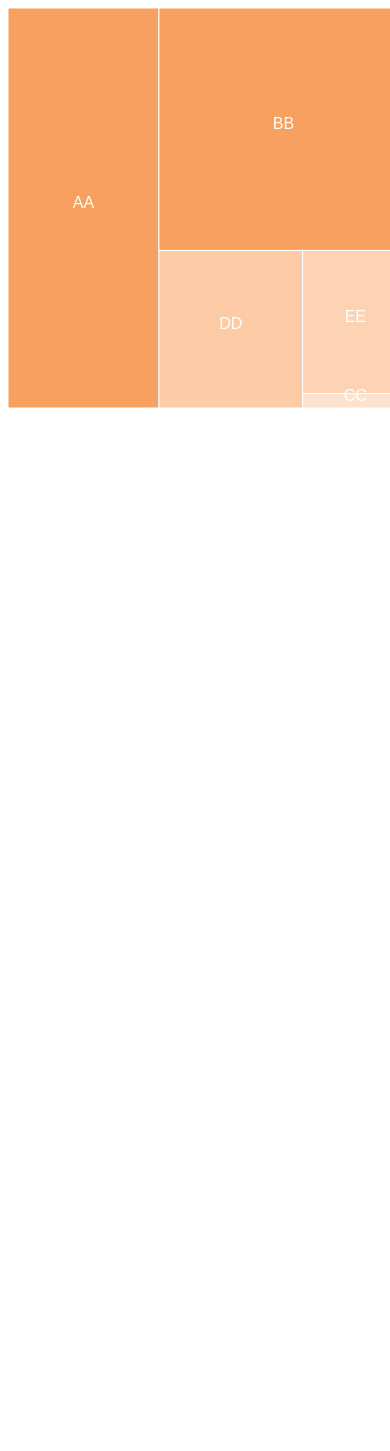
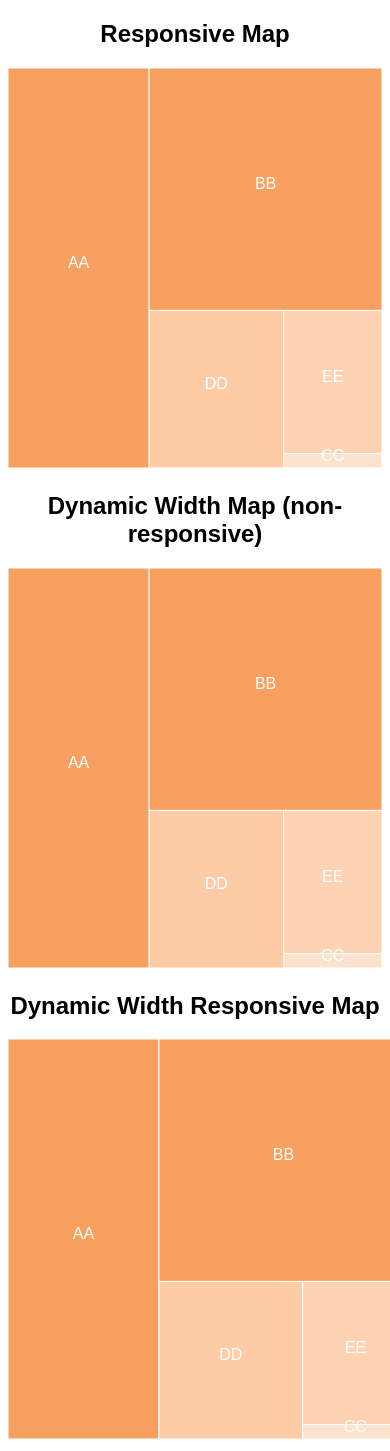
Before and after one commit to sumitjain-/d3-tree-map, a React (Create React App) app: page / in a window 390 px wide. Before the commit the page ends 844 px from the top, so only its background shows below. Built offline with nearby package versions, Linux system fonts and the light colour scheme.

Commit message:
added responsiveness

```diff
--- a/src/Container.jsx
+++ b/src/Container.jsx
@@ -4,11 +4,30 @@ import data from "./data";
 
 export function Container() {
   return (
+    <div>
+      <h2>Responsive Map</h2>
+      <Treemap
+        // chartWidth={400}
+        chartHeight={400}
+        colorRange={["#fde2ce", "#f7a05f"]}
+        data={data}
+      />
+      <h2>Dynamic Width Map (non-responsive)</h2>
+      <Treemap
+        // chartWidth={400}
+        chartHeight={400}
+        colorRange={["#fde2ce", "#f7a05f"]}
+        data={data}
+        responsive={false}
+      />
+      <h2>Dynamic Width Responsive Map</h2>
       <Treemap
         chartWidth={400}
         chartHeight={400}
         colorRange={["#fde2ce", "#f7a05f"]}
         data={data}
+        responsive={false}
       />
+    </div>
   );
 }
--- a/src/treemap/helpers.js
+++ b/src/treemap/helpers.js
@@ -40,11 +40,15 @@ export function populateRectDimensions({ data, chartHeight, chartWidth }) {
 }
 
 export function drawRects({ svg, ref, dataArray, colorScale }) {
-  ref.current = svg
+  if (!ref.current) {
+    const selection = svg
       .selectAll("rect")
       .data(dataArray)
       .enter()
-    .append("rect")
+      .append("rect");
+    ref.current = selection;
+  }
+  ref.current
     .attr("stroke", "#fff")
     .attr("x", d => d.x)
     .attr("y", d => d.y)
@@ -54,11 +58,14 @@ export function drawRects({ svg, ref, dataArray, colorScale }) {
 }
 
 export function drawTexts({ svg, ref, dataArray }) {
+  if (!ref.current) {
     ref.current = svg
       .selectAll("text")
       .data(dataArray)
       .enter()
-    .append("text")
+      .append("text");
+  }
+  ref.current
     .attr("pointer-events", "none")
     .attr("text-anchor", "middle")
     .attr("stroke", "none")
@@ -75,7 +82,8 @@ export function addMouseHandlers({
   colorRange,
   colorScale,
   onMouseEnter,
-  onMouseLeave
+  onMouseLeave,
+  onRegionClick
 }) {
   rects.on("mouseenter", function(d, idx, items) {
     rects
@@ -104,4 +112,10 @@ export function addMouseHandlers({
       onMouseLeave(d, rects);
     }
   });
+
+  rects.on("click", function(d, idx, items) {
+    if (typeof onRegionClick === "function") {
+      onRegionClick(d, rects);
     }
+  });
+}
--- a/src/treemap/index.jsx
+++ b/src/treemap/index.jsx
@@ -1,4 +1,4 @@
-import React, { useEffect, useRef } from "react";
+import React, { useEffect, useRef, useState } from "react";
 import * as d3 from "d3";
 import {
   populateAlloc,
@@ -9,7 +9,9 @@ import {
 } from "./helpers";
 
 export function Treemap(props) {
-  const { chartWidth, chartHeight, data } = props;
+  const { chartWidth: cw, chartHeight: ch, data, responsive = true } = props;
+  const [chartWidth, setChartWidth] = useState(cw);
+  const containerRef = useRef(null);
   const mapRef = useRef(null);
   const rectsRef = useRef(null);
   const textsRef = useRef(null);
@@ -22,14 +24,40 @@ export function Treemap(props) {
     .domain(d3.extent(data, d => d.value))
     .range(colorRange);
 
+  function resizeHandler() {
+    const rect = containerRef.current.getBoundingClientRect();
+    setChartWidth(rect.width);
+  }
+
+  useEffect(() => {
+    if (!cw && responsive) {
+      window.addEventListener("resize", resizeHandler);
+      return () => {
+        window.removeEventListener("resize", resizeHandler);
+      };
+    }
+  }, [cw, responsive]);
+
+  useEffect(() => {
+    if (!(cw || chartWidth)) {
+      if (containerRef.current) {
+        resizeHandler();
+      }
+    }
+  }, [cw, chartWidth]);
+
   useEffect(() => {
     data.sort((a, b) => (a.value <= b.value ? 1 : -1));
 
     populateAlloc(data);
 
-    populateRectDimensions({ data, chartHeight, chartWidth });
+    populateRectDimensions({
+      data,
+      chartHeight: ch,
+      chartWidth: chartWidth
+    });
 
-    const svg = d3.select("svg");
+    const svg = d3.select(mapRef.current);
 
     drawRects({
       svg,
@@ -49,16 +77,20 @@ export function Treemap(props) {
     });
 
     return () => {
-      console.log("cleanup");
+      // console.log("cleanup");
     };
   }, [
     chartWidth,
-    chartHeight,
+    ch,
     props.colorRange,
     data,
     paletteScale,
     props.onMouseEnter,
     props.onMouseLeave
   ]);
-  return <svg ref={mapRef} width={chartWidth} height={chartHeight} />;
+  return (
+    <div className="map-container" ref={containerRef}>
+      <svg ref={mapRef} width={chartWidth} height={ch} />
+    </div>
+  );
 }
```
Lines whose indentation alone changed are shown as unchanged.
